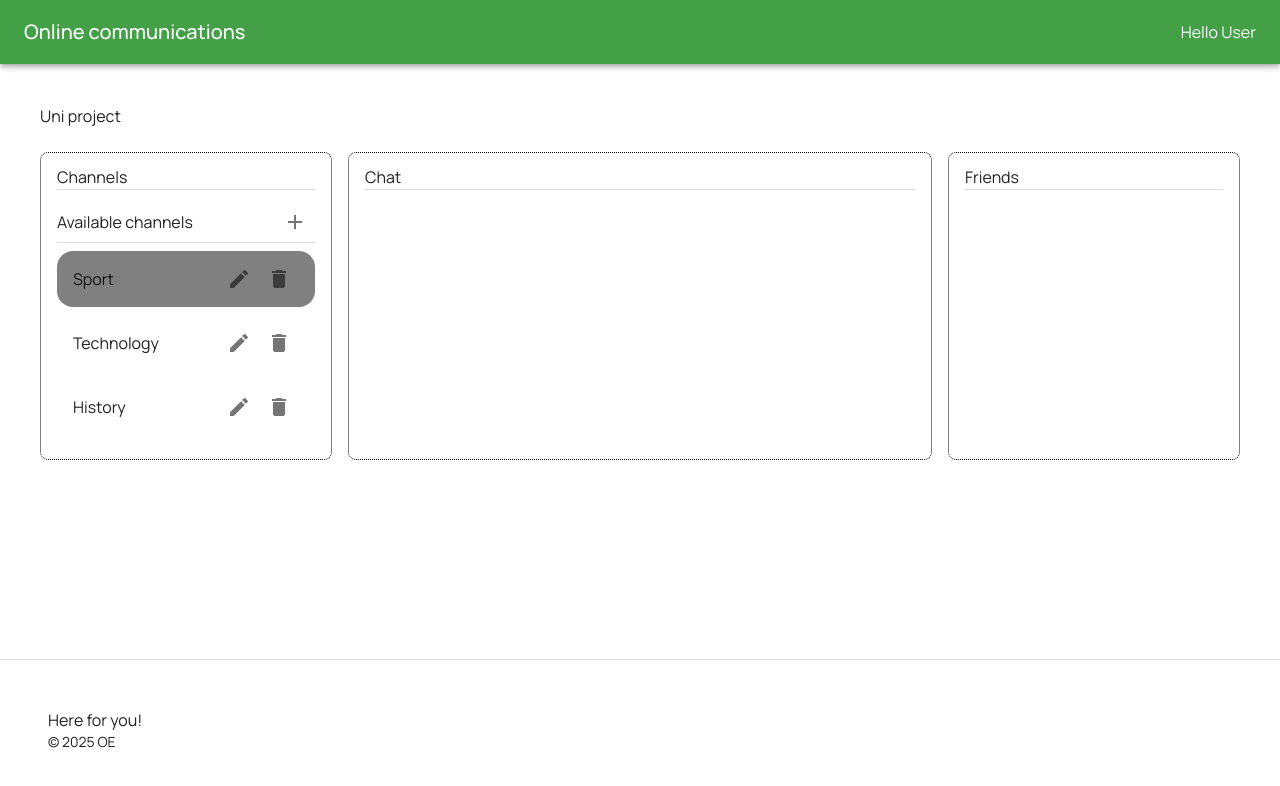
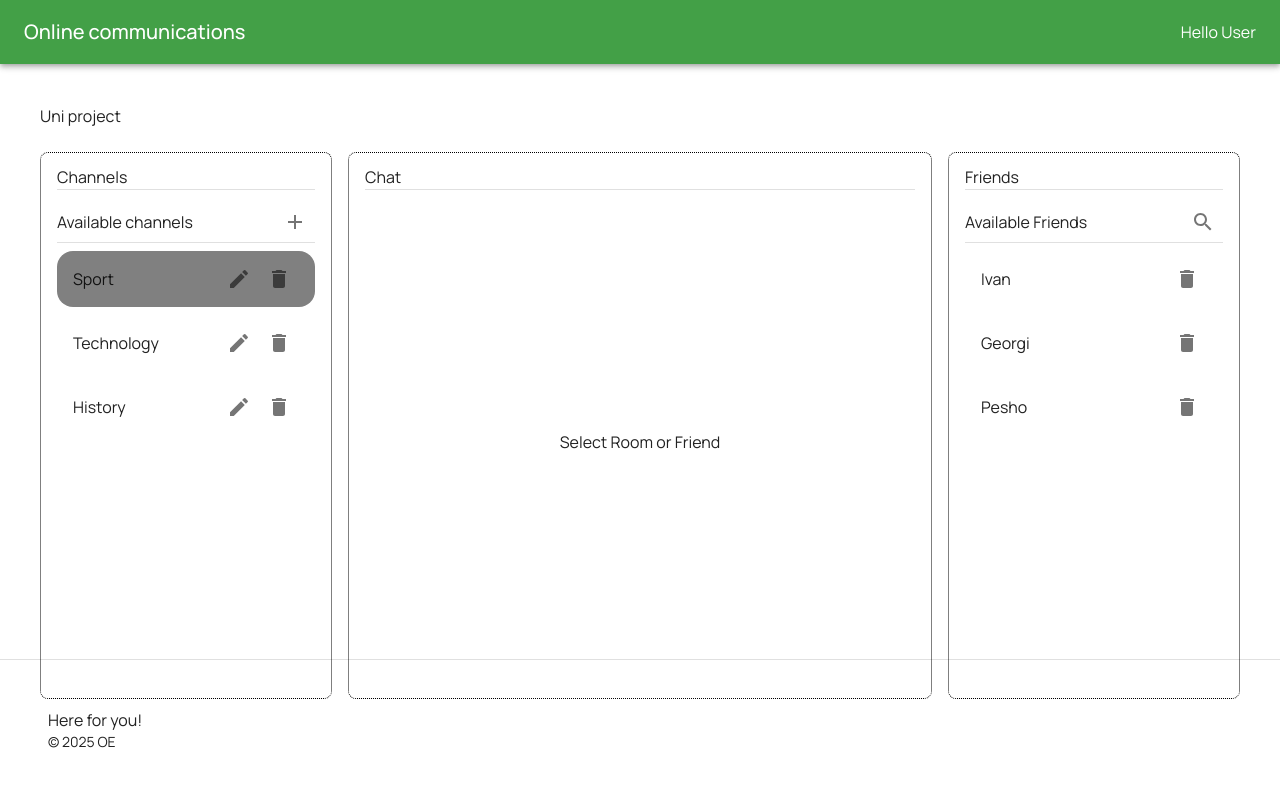
Before and after one commit to KrTanev/online-communications, a Next.js app in the folder client/: page /main-page in a window 1280 px wide. Shown: the top 786 px of the page. Built offline with nearby package versions, Linux system fonts and the light colour scheme.

Commit message:
unfinished dashboard changes

```diff
--- /dev/null
+++ b/client/src/components/MainPage/ChatRoom/EmptyChat.tsx
@@ -0,0 +1,17 @@
+import { Box } from '@mui/material';
+
+export const EmptyChat = () => {
+  return (
+    <Box
+      sx={{
+        display: 'flex',
+        alignItems: 'center',
+        justifyContent: 'center',
+        height: '100%',
+        minHeight: '60vh',
+      }}
+    >
+      Select Room or Friend
+    </Box>
+  );
+};
--- /dev/null
+++ b/client/src/components/MainPage/Friends/FriendListItem.tsx
@@ -0,0 +1,52 @@
+import DeleteIcon from '@mui/icons-material/Delete';
+import { Box, ListItem } from '@mui/material';
+import { grey } from '@mui/material/colors';
+
+import { IconWrapper } from '../../common/IconWrapper';
+
+export type FriendItemType = {
+  id: number;
+  name: string;
+  friendIdOne: number;
+  friendIdTwo: number;
+};
+
+type FriendListItemProps = {
+  item: FriendItemType;
+  selected: boolean;
+  onClick: (id: number) => void;
+  onDeleteClick: (id: number) => void;
+};
+
+export const FriendListItem = ({ item, selected, onClick, onDeleteClick }: FriendListItemProps) => {
+  return (
+    <ListItem
+      sx={{
+        borderRadius: 4,
+        bgcolor: selected ? 'gray' : 'white',
+        ':hover': {
+          cursor: 'pointer',
+          bgcolor: !selected ? grey[500] : undefined,
+        },
+      }}
+      onClick={() => onClick(item.id)}
+    >
+      <Box
+        sx={{
+          display: 'flex',
+          alignItems: 'center',
+          justifyContent: 'space-between',
+          width: '100%',
+        }}
+      >
+        <Box>{item.name}</Box>
+
+        <Box>
+          <IconWrapper onClick={() => onDeleteClick(item.id)} tooltipTitle="Delete">
+            <DeleteIcon />
+          </IconWrapper>
+        </Box>
+      </Box>
+    </ListItem>
+  );
+};
--- /dev/null
+++ b/client/src/components/MainPage/Friends/Friends.tsx
@@ -0,0 +1,46 @@
+import SearchIcon from '@mui/icons-material/Search';
+import { Box, Divider, List, Typography } from '@mui/material';
+
+import { IconWrapper } from '../../common/IconWrapper';
+import { FriendItemType, FriendListItem } from './FriendListItem';
+
+const mockFriends: FriendItemType[] = [
+  { id: 11, name: 'Ivan', friendIdOne: 1, friendIdTwo: 2 },
+  { id: 12, name: 'Georgi', friendIdOne: 1, friendIdTwo: 2 },
+  { id: 13, name: 'Pesho', friendIdOne: 1, friendIdTwo: 2 },
+];
+
+type FriendsProps = {
+  selectedFriendId: number;
+  onFriendClick: (id: number) => void;
+};
+
+export const Friends = ({ selectedFriendId, onFriendClick }: FriendsProps) => {
+  const handleAddClick = () => console.log('clicked'); // TODO: add friend
+
+  return (
+    <Box>
+      <Box sx={{ display: 'flex', alignItems: 'center', justifyContent: 'space-between' }}>
+        <Typography>Available Friends</Typography>
+
+        <IconWrapper onClick={handleAddClick}>
+          <SearchIcon />
+        </IconWrapper>
+      </Box>
+      <Divider />
+
+      <List sx={{ display: 'flex', gap: 1, flexDirection: 'column' }}>
+        {mockFriends.map((x) => (
+          <FriendListItem
+            key={x.id}
+            item={x}
+            onClick={onFriendClick}
+            // TODO: implement onDeleteClick
+            onDeleteClick={(id) => console.log('deleted', id)}
+            selected={x.id === selectedFriendId}
+          />
+        ))}
+      </List>
+    </Box>
+  );
+};
--- a/client/src/components/MainPage/MainPageContainer.tsx
+++ b/client/src/components/MainPage/MainPageContainer.tsx
@@ -4,12 +4,21 @@ import { Box } from '@mui/material';
 
 import { InnerContainer } from '../common/InnerContainer';
 import { Channels } from './Channels/Channels';
+import { ChatRoomView } from './ChatRoom/ChatRoom';
+import { EmptyChat } from './ChatRoom/EmptyChat';
+import { Friends } from './Friends/Friends';
+
+export type SelectedItem = { itemId: string | number; type: 'channel' | 'friend' };
 
 export const MainPageContainer = () => {
-  const [selectedChannel, setSelectedChannel] = useState(0);
+  const [selectedItem, setSelectedItem] = useState<SelectedItem>();
 
   const handleChannelClick = (id: number) => {
-    setSelectedChannel(id);
+    setSelectedItem({ itemId: id, type: 'channel' });
+  };
+
+  const handleFriendClick = (id: number) => {
+    setSelectedItem({ itemId: id, type: 'friend' });
   };
 
   return (
@@ -31,11 +40,26 @@ export const MainPageContainer = () => {
         }}
       >
         <InnerContainer title="Channels">
-          <Channels selectedChannelId={selectedChannel} onChannelClick={handleChannelClick} />
+          <Channels
+            selectedChannelId={Number(selectedItem?.itemId) || 0}
+            onChannelClick={handleChannelClick}
+          />
         </InnerContainer>
 
-        <InnerContainer title="Chat"></InnerContainer>
-        <InnerContainer title="Friends" />
+        <InnerContainer title="Chat">
+          {selectedItem === undefined ? (
+            <EmptyChat />
+          ) : (
+            <ChatRoomView roomName={'Example'} selectedRoomId={String(selectedItem)} />
+          )}
+        </InnerContainer>
+
+        <InnerContainer title="Friends">
+          <Friends
+            selectedFriendId={selectedItem?.itemId as number}
+            onFriendClick={handleFriendClick}
+          />
+        </InnerContainer>
       </Box>
     </Box>
   );
```
Also changed, not shown: client/src/components/MainPage/ChatRoom/MessageBox.tsx (added, +12 -0 lines).
